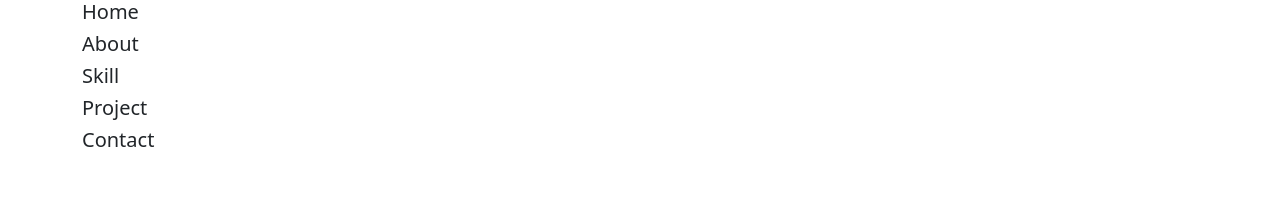
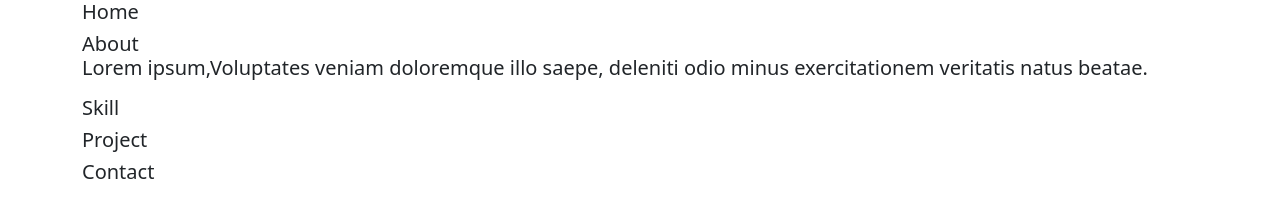
Before and after one commit to VSreynuon/Portfolio_G20, a plain HTML site: page index.html in a window 1280 px wide. Drawn offline with Linux system fonts and the light colour scheme.

Commit message:
Your commit message

```diff
--- a/index.html
+++ b/index.html
@@ -21,7 +21,9 @@
         </section>
         <section>
             <div class="container">
-                <h5>About</h5>
+                <h5>About
+                    <p>Lorem ipsum,Voluptates veniam doloremque illo saepe, deleniti odio minus exercitationem veritatis natus beatae.</p>
+                </h5>
             </div>
         </section>
         <section>
```
